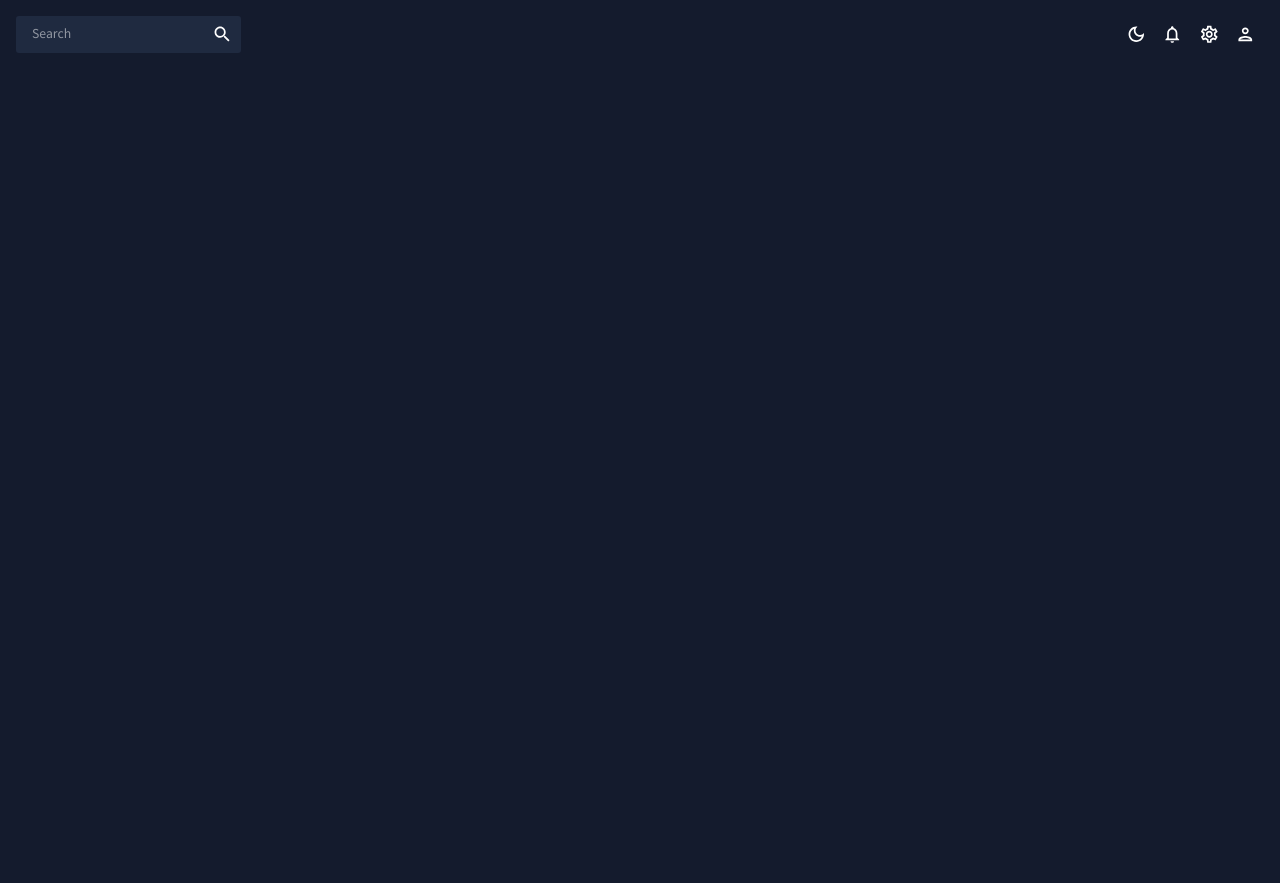
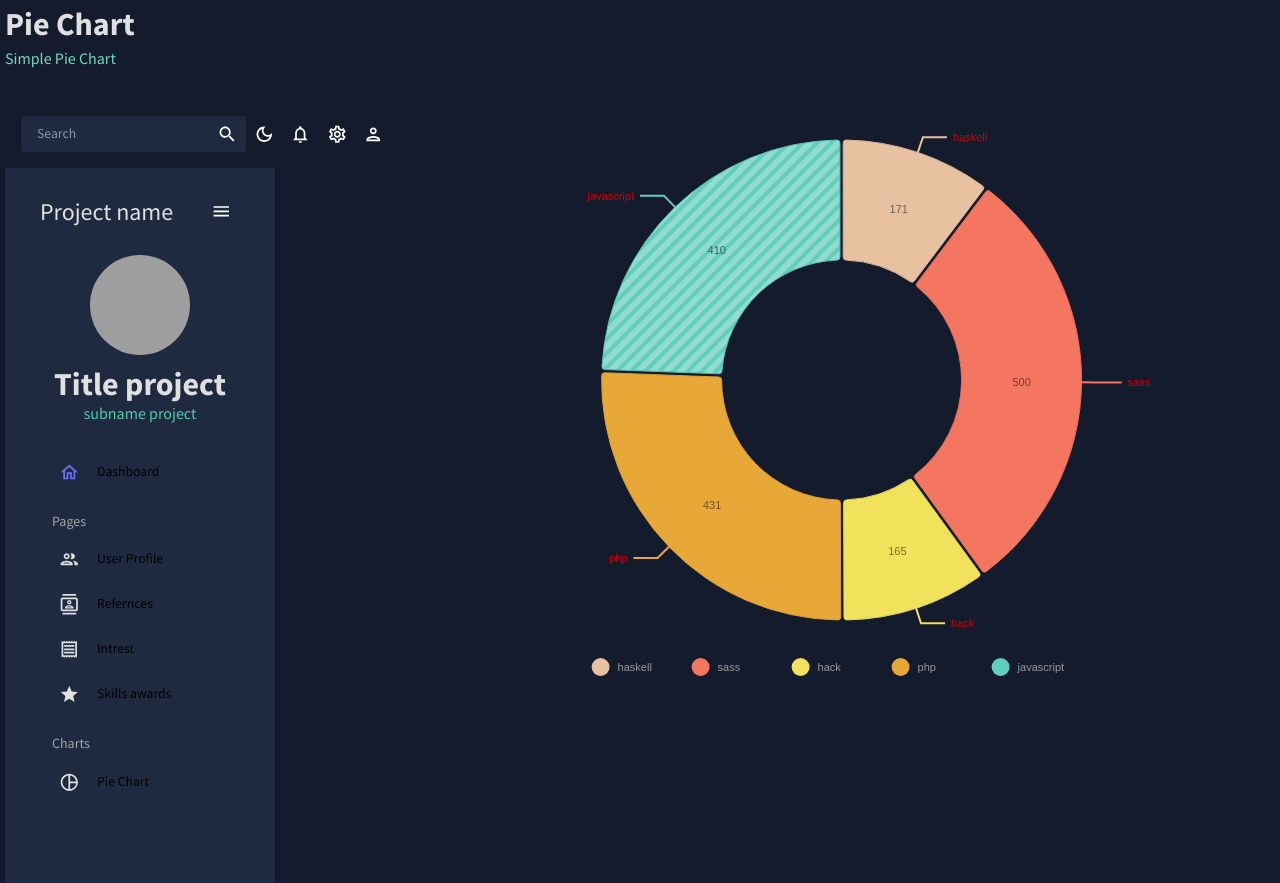
Before and after one commit to wsnz23/ITfolio, a React (Create React App) app: page /Pie in a window 1280 px wide. Before the commit this address had no page. Before the commit the page ends 800 px from the top, so only its background shows below. Built offline with nearby package versions, Linux system fonts and the light colour scheme; grey boxes are pictures that could not be loaded.

Commit message:
Add new files and Piechart

```diff
--- a/src/App.js
+++ b/src/App.js
@@ -62,7 +62,7 @@ function App() {
           {/* <Sidebar isSidebar={isSidebar} /> */}
           <main className="content">
 
-            <Topbar setIsSidebar={setIsSidebar} />
+            {/* <Topbar setIsSidebar={setIsSidebar} /> */}
             <Routes>
 
               <Route path="/team" element={<Team />} />
@@ -74,6 +74,8 @@ function App() {
               <Route path="/Dashboard" element={<Dashboard />} />
              <Route path="/Contact" element={<Contact />} />
            <Route path="/SignUp" element={<SignUp />} />
+           <Route path="/Pie" element={<Pie />} />
+
             </Routes>
           </main>
         </div>
--- a/src/scenes/dashbord/index.jsx
+++ b/src/scenes/dashbord/index.jsx
@@ -15,14 +15,17 @@ const Dashboard = () => {
   const colors = tokens(theme.palette.mode);
 
   return (
-
     <Box display="flex">
-      {/* Include the Sidebar component */}
-
       <Sidebar />
 
       {/* HEADER */}
-      <Box display="flex" justifyContent="space-between" alignItems="center">
+      <Box
+   display="flex"
+   justifyContent="space-between"
+   width="74%"
+   height="20%"
+   marginBottom={0}
+>
   <Header title="DASHBOARD" subtitle="Welcome to your dashboard" />
 
   <Box>
@@ -32,7 +35,7 @@ const Dashboard = () => {
         color: colors.grey[100],
         fontSize: "14px",
         fontWeight: "bold",
-              padding: "10px 20px",
+        padding: "10px 10px",
       }}
     >
       <DownloadOutlinedIcon sx={{ mr: "10px" }} />
--- a/src/scenes/global/Sidebar.jsx
+++ b/src/scenes/global/Sidebar.jsx
@@ -170,6 +170,7 @@ import TimelineOutlinedIcon from "@mui/icons-material/TimelineOutlined";
 import MenuOutlinedIcon from "@mui/icons-material/MenuOutlined";
 import MapOutlinedIcon from "@mui/icons-material/MapOutlined";
 import StarIcon from '@mui/icons-material/Star';
+import Topbar from "./Topbar";
 const Item = ({ title, to, icon, selected, setSelected }) => {
   const theme = useTheme();
   const colors = tokens(theme.palette.mode);
@@ -195,7 +196,10 @@ const Sidebar = () => {
   const [selected, setSelected] = useState("Dashboard");
 
   return (
+    <Box>
+      <Topbar />
     <Box
+
       sx={{
         "& .pro-sidebar-inner": {
           background: `${colors.primary[400]} !important`,
@@ -216,9 +220,10 @@ const Sidebar = () => {
         display: "flex", // Use flex display for container
       }}
     >
+
       <ProSidebar collapsed={isCollapsed}
         sx={{
-          height: "100px", // Set the height to 100% for ProSidebar
+          height: "20px", // Set the height to 100% for ProSidebar
         }}
       >
         <Menu iconShape="square">
@@ -412,7 +417,7 @@ const Sidebar = () => {
           </Box>
         </Menu>
       </ProSidebar>
-    </Box>
+    </Box></Box>
   );
 };
 
--- a/src/scenes/global/Topbar.jsx
+++ b/src/scenes/global/Topbar.jsx
@@ -28,6 +28,8 @@ const Topbar = () => {
         </IconButton>
       </Box>
 
+
+
       {/* ICONS */}
       <Box display="flex">
         <IconButton onClick={colorMode.toggleColorMode}>
--- a/src/scenes/pie/index.jsx
+++ b/src/scenes/pie/index.jsx
@@ -1,13 +1,18 @@
 import { Box } from "@mui/material";
 import Header from "../../components/Header";
 import PieChart from "../../components/PieChart";
+import Sidebar from "../global/Sidebar";
 
 const Pie = () => {
   return (
-    <Box m="20px">
+    <Box m="5px">
       <Header title="Pie Chart" subtitle="Simple Pie Chart" />
-      <Box height="75vh">
-        <PieChart />
+
+      <Box display="flex">
+        <Sidebar />
+        <Box flex="1" height="75vh">
+          <PieChart />
+        </Box>
       </Box>
     </Box>
   );
```
Also changed, not shown: src/components/PieChart.jsx (+108 -2 lines). Lines whose indentation alone changed are shown as unchanged.
